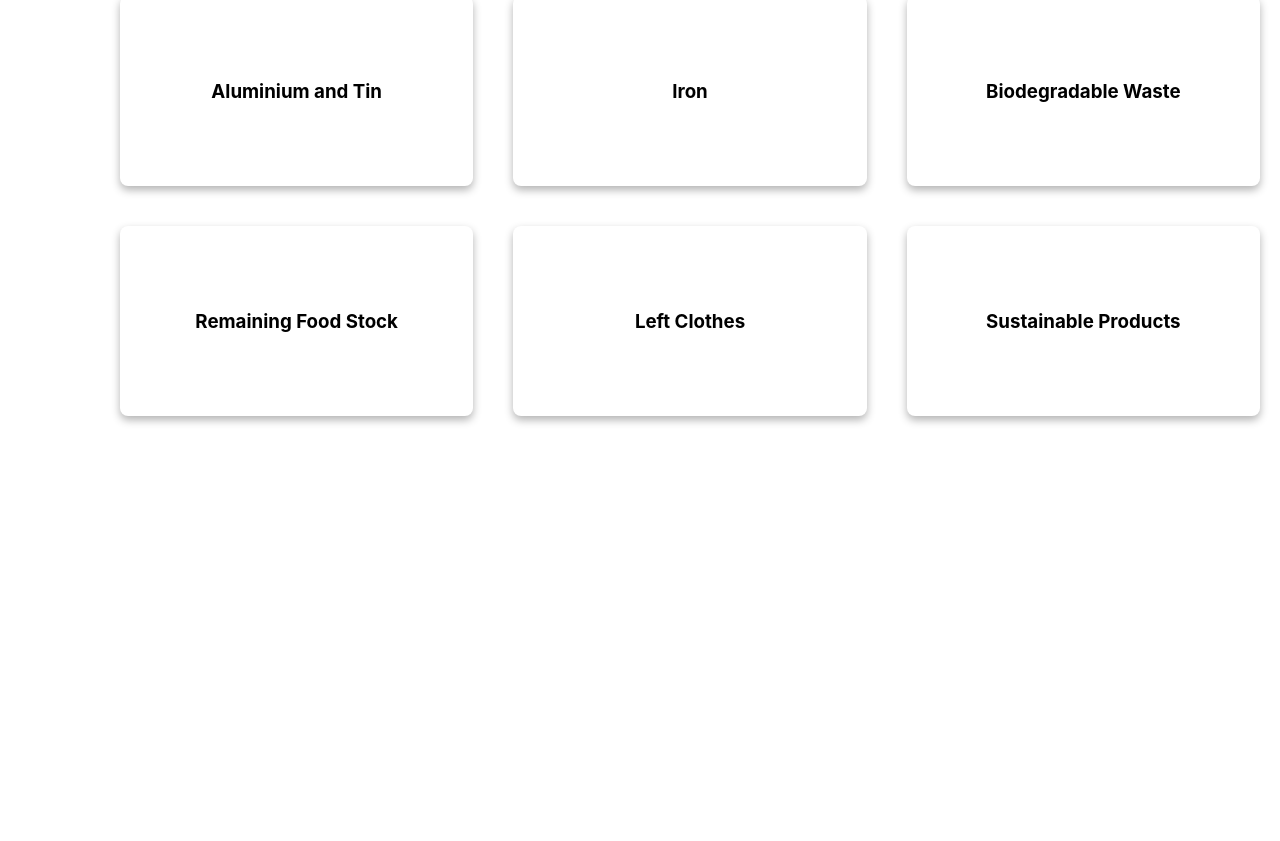
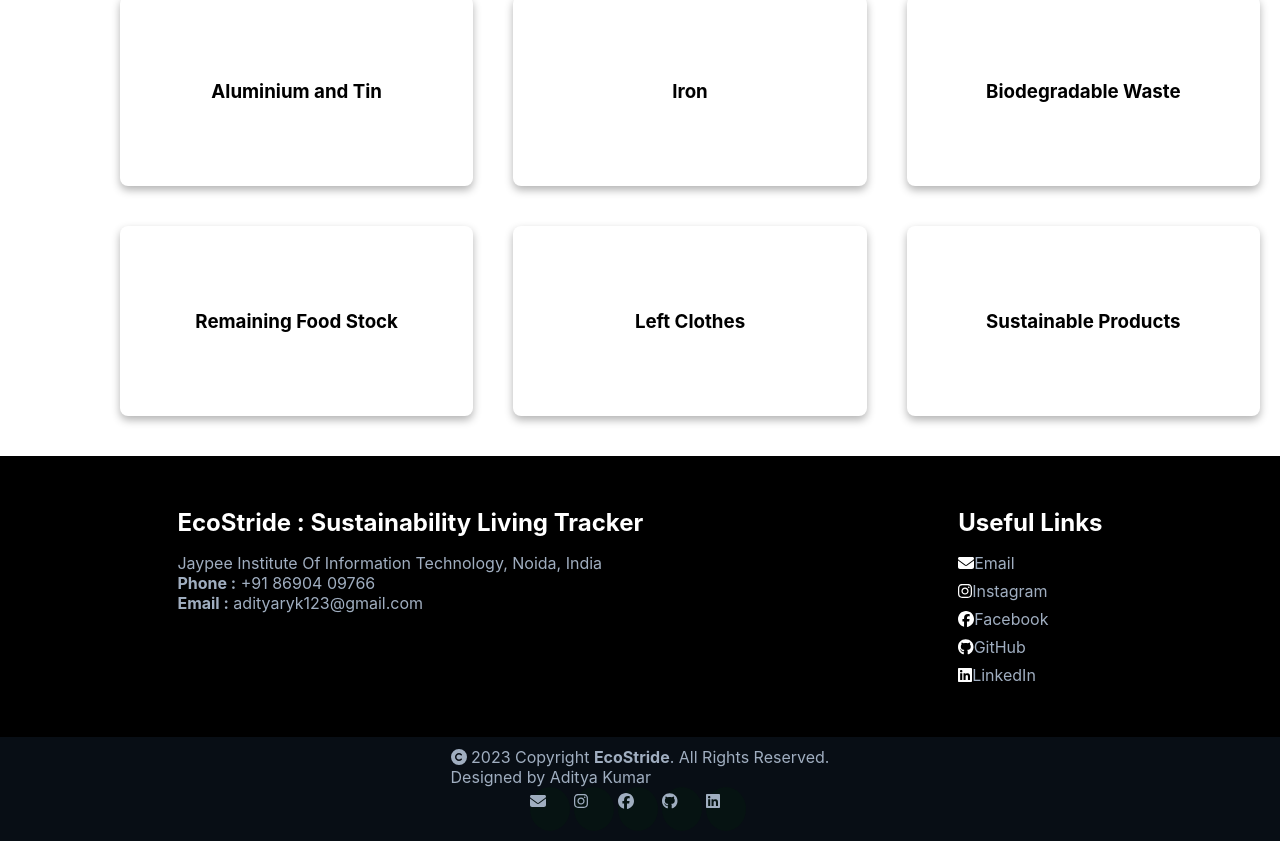
Before and after one commit to shubhusion/Ecostride, a React (Create React App) app in the folder front/: page / in a window 1280 px wide. Shown: the part 925-1766 px from the top of the page. Before the commit the page ends 1381 px from the top, so only its background shows below. Built offline with nearby package versions, Linux system fonts and the light colour scheme.

Commit message:
footer started

```diff
--- a/front/package.json
+++ b/front/package.json
@@ -3,11 +3,14 @@
   "version": "0.1.0",
   "private": true,
   "dependencies": {
+    "@fortawesome/free-brands-svg-icons": "^6.5.1",
     "@fortawesome/free-solid-svg-icons": "^6.5.1",
     "@fortawesome/react-fontawesome": "^0.2.0",
     "@testing-library/jest-dom": "^5.17.0",
     "@testing-library/react": "^13.4.0",
     "@testing-library/user-event": "^13.5.0",
+    "fontawesome": "^5.6.3",
+    "fortawesome": "^0.0.1-security",
     "react": "^18.2.0",
     "react-dom": "^18.2.0",
     "react-router-dom": "^6.22.2",
--- a/front/src/components/Home.jsx
+++ b/front/src/components/Home.jsx
@@ -4,6 +4,7 @@ import Calendar from './Calendar';
 import Sidebar from './Sidebar';
 import ActionSections from './Action';
 import Market from './market';
+import Footer from './footer';
 
 import './home.css'; // Add this import for your main styling
 
@@ -22,6 +23,7 @@ const Home = () => {
         </div>
       </div>
       <Market />
+      <Footer />
     </>
   );
 };
--- a/front/src/components/calendar.css
+++ b/front/src/components/calendar.css
@@ -28,7 +28,7 @@
 
 .calendar-date:hover {
   background-color: #e0e0e0;
-  box-shadow: 0 8px 16px rgba(0, 0, 0, 0.2);
+  box-shadow: 0 8px 16px rgba(0, 0, 0, 0.3);
   transform: scale(1.3);
 }
 
--- /dev/null
+++ b/front/src/components/footer.css
@@ -0,0 +1,89 @@
+footer {
+    width: 100%;
+  }
+
+  .footer-container {
+    background: #000000;
+    color: #fff;
+    padding: 20px;
+  }
+
+  .footer-content {
+    display: flex;
+    justify-content: space-around;
+    max-width: 7xl;
+    margin: 0 auto;
+  }
+
+  .footer-section {
+    margin-bottom: 1rem;
+  }
+
+  .footer-section h4 {
+    font-size: 1.5rem;
+    margin-bottom: 1rem;
+  }
+
+  .footer-section p {
+    font-size: 1rem;
+    color: #A0AEC0;
+  }
+
+  .footer-section ul {
+    list-style: none;
+    padding: 0;
+  }
+
+  .footer-section ul li {
+    margin-bottom: 0.5rem;
+  }
+
+  .footer-section ul li a {
+    color: #A0AEC0;
+    text-decoration: none;
+  }
+
+  .footer-section ul li a:hover {
+    color: #68D391;
+  }
+
+  .footer-bottom {
+    background: #080e15;
+    color: #A0AEC0;
+    padding: 10px;
+  }
+
+  .footer-bottom .max-w-7xl {
+    display: flex;
+    flex-direction: column;
+    align-items: center;
+    justify-content: space-between;
+    margin: 0 auto;
+  }
+
+  .footer-bottom a {
+    color: #A0AEC0;
+    text-decoration: none;
+    gap: 20px;
+  }
+
+  .footer-bottom a:hover {
+    color: #68D391;
+  }
+
+  .footer-icon {
+    width: 2.5rem;
+    height: 2.5rem;
+    border-radius: 50%;
+    background-color: #061312;
+    transition: background-color 0.3s ease;
+    margin-right: 0.25rem;
+    padding-top: 0.25rem;
+    display: inline-block;
+    justify-content: center;
+    align-items: center;
+  }
+
+  .footer-icon:hover {
+    background-color: #1b3b3c;
+  }
--- /dev/null
+++ b/front/src/components/footer.jsx
@@ -0,0 +1,57 @@
+import React from 'react';
+import { FontAwesomeIcon } from '@fortawesome/react-fontawesome';
+import { faInstagram, faFacebook, faGithub, faLinkedin } from '@fortawesome/free-brands-svg-icons';
+import { faCopyright, faEnvelope } from '@fortawesome/free-solid-svg-icons';
+import './footer.css';
+
+const Footer = () => {
+  return (
+    <footer>
+      <div className="footer-container">
+        <div className="footer-content">
+          <div className="footer-section">
+            <h4>EcoStride : Sustainability Living Tracker</h4>
+            <p>
+              Jaypee Institute Of Information Technology, Noida, India<br />
+              <strong>Phone :</strong> +91 86904 09766<br />
+              <strong>Email :</strong> adityaryk123@gmail.com
+            </p>
+          </div>
+          <div className="footer-section">
+            <h4>Useful Links</h4>
+            <ul>
+              <li><FontAwesomeIcon icon={faEnvelope} /><a href="mailto:adityaryk123@gmail.com" target="_blank">Email</a></li>
+              <li><FontAwesomeIcon icon={faInstagram} /><a href="https://www.instagram.com/shrivastava_aditya_/" target="_blank">Instagram</a></li>
+              <li><FontAwesomeIcon icon={faFacebook} /><a href="https://www.facebook.com/profile.php?id=100009027675998" target="_blank">Facebook</a></li>
+              <li><FontAwesomeIcon icon={faGithub} /><a href="https://github.com/shrivastavaditya" target="_blank">GitHub</a></li>
+              <li><FontAwesomeIcon icon={faLinkedin} /><a href="https://www.linkedin.com/in/aditya-shrivastava-14b6a6222/" target="_blank">LinkedIn</a></li>
+            </ul>
+          </div>
+        </div>
+      </div>
+      <div className="footer-bottom">
+        <div className="max-w-7xl flex flex-col sm:flex-row py-4 mx-auto justify-around items-center">
+          <div className="text-center">
+            <div>
+              <i>
+                <FontAwesomeIcon icon={faCopyright}></FontAwesomeIcon>
+              </i> 2023 Copyright <strong><span>EcoStride</span></strong>. All Rights Reserved.
+            </div>
+            <div>
+              Designed by <a href="https://www.linkedin.com/in/aditya-shrivastava-14b6a6222/" className="text-purple-500">Aditya Kumar</a>
+            </div>
+          </div>
+          <div className="text-center text-xl text-white mb-2">
+            <a href="mailto:adityaryk123@gmail.com" className="footer-icon"><FontAwesomeIcon icon={faEnvelope} /></a>
+            <a href="https://www.instagram.com/shrivastava_aditya_/" className="footer-icon"><FontAwesomeIcon icon={faInstagram} /></a>
+            <a href="https://www.facebook.com/profile.php?id=100009027675998" className="footer-icon"><FontAwesomeIcon icon={faFacebook} /></a>
+            <a href="https://github.com/shrivastavaditya" className="footer-icon"><FontAwesomeIcon icon={faGithub} /></a>
+            <a href="https://www.linkedin.com/in/aditya-shrivastava-14b6a6222/" className="footer-icon"><FontAwesomeIcon icon={faLinkedin} /></a>
+          </div>
+        </div>
+      </div>
+    </footer>
+  );
+};
+
+export default Footer;
```
Also changed, not shown: 1 other file (tests, documents, lock files or other folders).
